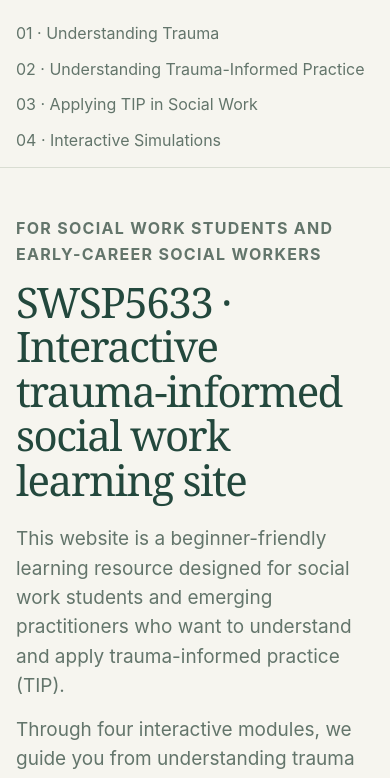
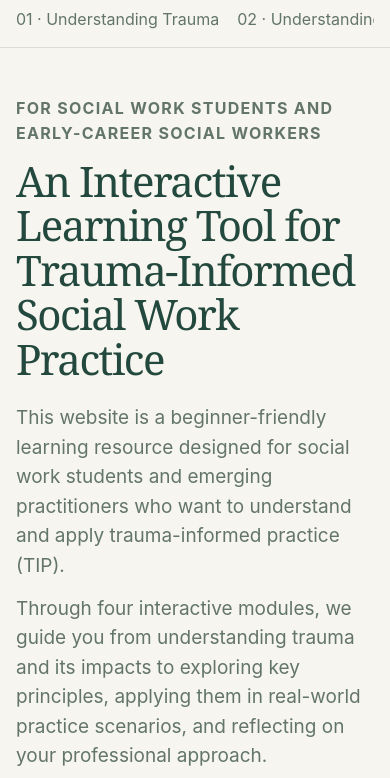
Before and after one commit to YunQ712/SWSP5633, a plain HTML site: page index.html in a window 390 px wide. Shown: the part 49-827 px from the top of the page. Drawn offline with Linux system fonts and the light colour scheme.

Commit message:
Add files via upload

```diff
--- a/index.html
+++ b/index.html
@@ -5,7 +5,7 @@
   <meta name="viewport" content="width=device-width, initial-scale=1">
   <meta name="theme-color" content="#234b40">
   <meta name="description" content="An interactive learning site for social work students and early-career social workers to learn about trauma-informed practice.">
-  <title>SWSP5633 · Interactive trauma-informed social work learning site</title>
+  <title>An Interactive Learning Tool for Trauma-Informed Social Work Practice</title>
   <style>
     :root {
       --paper: #f6f5ef;
@@ -41,13 +41,17 @@
       backdrop-filter: blur(12px);
     }
     .topbar {
-      min-height: 76px; display: flex; align-items: center;
-      justify-content: space-between; gap: 24px;
+      min-height: 76px; display: flex; flex-direction: column; align-items: stretch;
+      justify-content: center; gap: 10px; padding: 12px 0;
     }
     .brand { font-size: 20px; font-weight: 700; text-decoration: none; letter-spacing: -.3px; }
-    nav { display: flex; align-items: center; gap: 24px; flex-wrap: wrap; }
-    nav a { font-size: 16px; text-decoration: none; color: var(--muted); }
-    nav a:hover { color: var(--ink); text-decoration: underline; text-underline-offset: 5px; }
+    .topbar nav {
+      display: flex; width: 100%; align-items: center; justify-content: space-between;
+      gap: 8px; flex-wrap: nowrap; overflow-x: auto; white-space: nowrap;
+      scrollbar-width: thin;
+    }
+    .topbar nav a { flex: 0 0 auto; font-size: 16px; white-space: nowrap; text-decoration: none; color: var(--muted); }
+    .topbar nav a:hover { color: var(--ink); text-decoration: underline; text-underline-offset: 5px; }
     main { padding-bottom: 80px; }
     .hero {
       padding: 70px 0 58px;
@@ -249,7 +253,7 @@
     @media (max-width: 560px) {
       .wrap { width: min(100% - 32px, 1180px); }
       .topbar { padding: 14px 0; align-items: flex-start; flex-direction: column; }
-      nav { gap: 10px 18px; }
+      .topbar nav { justify-content: flex-start; gap: 18px; }
       .two-col, .submodule-grid, .reflection-grid { grid-template-columns: 1fr; }
       .m1s2-cards, .m1s1-ees { grid-template-columns: 1fr; }
       .m1s3-options, .m1s4-lenses, .m1s4-definitions { grid-template-columns: 1fr; }
@@ -500,7 +504,7 @@
     <div class="hero" id="top">
       <div>
         <p class="eyebrow">For social work students and early-career social workers</p>
-        <h1>SWSP5633 · Interactive trauma-informed social work learning site</h1>
+        <h1>An Interactive Learning Tool for Trauma-Informed Social Work Practice</h1>
         <div class="positioning">
           <p>This website is a beginner-friendly learning resource designed for social work students and emerging practitioners who want to understand and apply trauma-informed practice (TIP).</p>
           <p>Through four interactive modules, we guide you from understanding trauma and its impacts to exploring key principles, applying them in real-world practice scenarios, and reflecting on your professional approach.</p>
@@ -1738,7 +1742,6 @@
         <div>
           <p class="eyebrow">Module 04</p>
           <h2>04 · Interactive Simulations</h2>
-          <div class="empty section-intro" aria-label="Module four introduction area reserved"></div>
         </div>
       </div>
       <div class="scenario-grid" id="scenarios">
@@ -1746,21 +1749,17 @@
         <a class="scenario-card" href="./alex.html"><h3>Alex</h3><span class="setting">NDIS · Assessment</span></a>
         <a class="scenario-card" href="./marko.html"><h3>Marko</h3><span class="setting">Youth work · Care planning</span></a>
       </div>
-      <div class="submodule-grid">
-        <article class="submodule-card"><h3>Choice-Based Feedback</h3><div class="empty" aria-label="Choice-Based Feedback content reserved"></div></article>
-        <article class="submodule-card"><h3>Links Back to Relevant Learning Materials</h3><div class="empty" aria-label="Links Back to Relevant Learning Materials content reserved"></div></article>
-      </div>
     </section>
 
     <section id="acknowledgement" aria-labelledby="acknowledgement-title">
       <div>
         <h2 id="acknowledgement-title">Acknowledgement of Country</h2>
-        <p>We acknowledge the Whadjuk wod-JUK Noongar people as the Traditional Custodians /kʌˈstəʊ.di.ənz/ of the land on which we meet today and pay our respects to Elders past and present.</p>
+        <p>We acknowledge the Whadjuk wod-JUK Noongar people as the Traditional Custodians of the land on which we meet today and pay our respects to Elders past and present.</p>
         <p>We extend that respect to all Aboriginal and Torres Strait Islander people here today.</p>
       </div>
     </section>
   </main>
-  <footer><div class="wrap">SWSP5633 · Static learning module structure</div></footer>
+  <footer><div class="wrap">An Interactive Learning Tool for Trauma-Informed Social Work Practice</div></footer>
   <script>
     (() => {
       const form = document.getElementById('m1s1-reflection-form');
```
